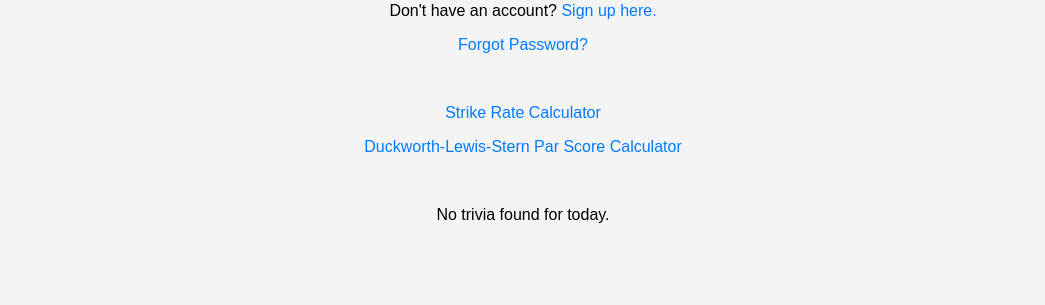
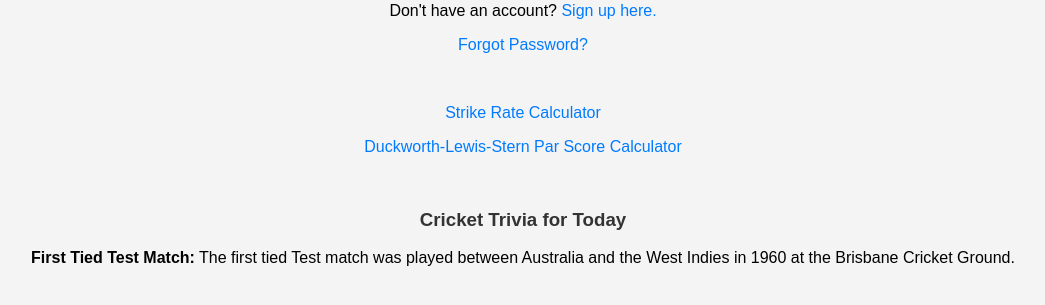
Before and after one commit to siddheshrm/scorecard, a PHP site: page / in a window 1280 px wide. Shown: the part 293-598 px from the top of the page, without its empty margins (117-1162 px from the left). Run offline with PHP 8.4, Linux system fonts and the light colour scheme; data that the repository does not hold is empty.

Commit message:
resolved trivia fetching issue by using __dir__ for local filepath

```diff
--- a/dls/dls_calculator.php
+++ b/dls/dls_calculator.php
@@ -142,7 +142,7 @@
     <p><a href="../index.php">Go to homepage</a></p><br>
 
     <!-- Include Trivia -->
-    <?php include '../trivia.php'; ?>
+    <?php include '../trivia/trivia.php'; ?>
 
 </body>
 
--- a/index.php
+++ b/index.php
@@ -33,7 +33,7 @@ session_start();
     <p><a href="dls/dls_calculator.php">Duckworth-Lewis-Stern Par Score Calculator</a></p><br>
 
     <!-- Include Trivia -->
-    <?php include 'trivia.php'; ?>
+    <?php include './trivia/trivia.php'; ?>
 
     <script>
         document.addEventListener('DOMContentLoaded', function() {
--- a/register.php
+++ b/register.php
@@ -32,7 +32,7 @@
     <p><a href="dls/dls_calculator.php">Duckworth-Lewis-Stern Par Score Calculator</a></p><br>
 
     <!-- Include Trivia -->
-    <?php include 'trivia.php'; ?>
+    <?php include './trivia/trivia.php'; ?>
 
     <!-- Include Register Validation -->
     <?php include 'register_validation.php'; ?>
--- a/strike_rate/strike_rate.php
+++ b/strike_rate/strike_rate.php
@@ -48,7 +48,8 @@
     <p><a href="../index.php">Go to homepage</a></p>
 
     <!-- Include Trivia -->
-    <?php include '../trivia.php'; ?>
+    <?php include '../trivia/trivia.php'; ?>
+
 </body>
 
 </html>
--- /dev/null
+++ b/trivia/data.json
@@ -0,0 +1,157 @@
+[
+  {
+    "id": 1,
+    "title": "First Cricket Match",
+    "description": "The first recorded cricket match took place in 1646 in Kent, England and the first Test match was played between Australia and England in 1877 at the Melbourne Cricket Ground"
+  },
+  {
+    "id": 2,
+    "title": "Oldest Cricket Club",
+    "description": "The Marylebone Cricket Club (MCC), founded in 1787, is the oldest cricket club in the world."
+  },
+  {
+    "id": 3,
+    "title": "Most World Cup Final appearances",
+    "description": "Two Australians are the only players who have appeared in four World Cup finals - in 1996, 1999, 2003 and 2007. One is Glenn McGrath and the other one is Ricky Ponting."
+  },
+  {
+    "id": 4,
+    "title": "Sachin Tendulkar's Records",
+    "description": "Sachin Tendulkar holds the record for the most runs in both Test matches and One-Day Internationals (ODIs)."
+  },
+  {
+    "id": 5,
+    "title": "Don Bradman's Batting Average",
+    "description": "Sir Don Bradman, considered one of the greatest batsmen of all time, had an average of 99.94 in Test cricket."
+  },
+  {
+    "id": 6,
+    "title": "T20 Cricket",
+    "description": "Twenty20 cricket, a shorter format of the game, was introduced in 2003. It has since become very popular."
+  },
+  {
+    "id": 7,
+    "title": "Cricket World Cup",
+    "description": "The Cricket World Cup is held every four years. The first tournament took place in 1975 in England."
+  },
+  {
+    "id": 8,
+    "title": "Highest Individual Score",
+    "description": "Brian Lara holds the record for the highest individual score in a Test innings, with 400 not out against England in 2004."
+  },
+  {
+    "id": 9,
+    "title": "First ODI Hat-Trick",
+    "description": "The first hat-trick in One-Day Internationals was taken by Jalal-ud-Din of Pakistan against Australia in 1982."
+  },
+  {
+    "id": 10,
+    "title": "First T20 International",
+    "description": "The first T20 International match was played between Australia and New Zealand in 2005."
+  },
+  {
+    "id": 11,
+    "title": "Most Sixes in an ODI",
+    "description": "Rohit Sharma of India holds the record for hitting the most sixes in an ODI inning, with 16 sixes against Australia in 2013."
+  },
+  {
+    "id": 12,
+    "title": "First Women's Cricket Match",
+    "description": "The first recorded women's cricket match took place in 1745 in Surrey, England."
+  },
+  {
+    "id": 13,
+    "title": "First Cricket World Cup Win",
+    "description": "The West Indies won the first two Cricket World Cups in 1975 and 1979."
+  },
+  {
+    "id": 14,
+    "title": "Longest Cricket Match",
+    "description": "The longest cricket match was a Test match between England and South Africa in 1939, which lasted 12 days."
+  },
+  {
+    "id": 15,
+    "title": "First Day-Night Test Match",
+    "description": "The first day-night Test match was played between Australia and New Zealand in 2015 at the Adelaide Oval."
+  },
+  {
+    "id": 16,
+    "title": "First Double Century in ODIs",
+    "description": "Sachin Tendulkar was the first player to score a double century in an ODI, scoring 200* against South Africa in 2010."
+  },
+  {
+    "id": 17,
+    "title": "Fastest Century in ODIs",
+    "description": "AB de Villiers holds the record for the fastest century in ODIs, reaching 100 in just 31 balls against the West Indies in 2015."
+  },
+  {
+    "id": 18,
+    "title": "First Tied Test Match",
+    "description": "The first tied Test match was played between Australia and the West Indies in 1960 at the Brisbane Cricket Ground."
+  },
+  {
+    "id": 19,
+    "title": "Most Wickets in Test Cricket",
+    "description": "Muttiah Muralitharan of Sri Lanka holds the record for the most wickets in Test cricket, with 800 wickets."
+  },
+  {
+    "id": 20,
+    "title": "Fastest Ball in Cricket",
+    "description": "Shoaib Akhtar of Pakistan bowled the fastest recorded ball in cricket, clocking at 161.3 km/h (100.23 mph) against England in 2003."
+  },
+  {
+    "id": 21,
+    "title": "First Hat-Trick in Test Cricket",
+    "description": "The first hat-trick in Test cricket was taken by Fred Spofforth of Australia against England in 1879."
+  },
+  {
+    "id": 22,
+    "title": "Most Centuries in Test Cricket",
+    "description": "Sachin Tendulkar holds the record for the most centuries in Test cricket, with 51 centuries."
+  },
+  {
+    "id": 23,
+    "title": "First IPL Match",
+    "description": "The first match of the Indian Premier League (IPL) was played in 2008, with Kolkata Knight Riders defeating Royal Challengers Bangalore."
+  },
+  {
+    "id": 24,
+    "title": "First Pink Ball Test Match",
+    "description": "The first pink ball Test match was played between Australia and New Zealand in 2015 at the Adelaide Oval."
+  },
+  {
+    "id": 25,
+    "title": "Most Runs in a Calendar Year",
+    "description": "Mohammad Yousuf of Pakistan scored the most runs in a calendar year in Test cricket, with 1,788 runs in 2006."
+  },
+  {
+    "id": 26,
+    "title": "First Cricket World Cup for Women",
+    "description": "The first Women's Cricket World Cup was held in 1973, two years before the men's tournament."
+  },
+  {
+    "id": 27,
+    "title": "Youngest Test Cricketer",
+    "description": "Hasan Raza of Pakistan is the youngest cricketer to play in a Test match, debuting at the age of 14 years and 227 days."
+  },
+  {
+    "id": 28,
+    "title": "Most Sixes in International Cricket",
+    "description": "Chris Gayle of the West Indies holds the record for the most sixes in international cricket across all formats."
+  },
+  {
+    "id": 29,
+    "title": "First Cricket Commentary",
+    "description": "The first live cricket commentary was broadcast by the BBC in 1927."
+  },
+  {
+    "id": 30,
+    "title": "First Day-Night ODI",
+    "description": "The first day-night ODI was played between Australia and India in 1979 at the Sydney Cricket Ground."
+  },
+  {
+    "id": 31,
+    "title": "Most Matches as Captain",
+    "description": "Ricky Ponting of Australia has captained his country in the most international matches, across all formats."
+  }
+]
--- /dev/null
+++ b/trivia/trivia.php
@@ -0,0 +1,27 @@
+<?php
+function fetchTrivia($id)
+{
+    // $url = "https://cricket-trivia-api-2fa7961781d4.herokuapp.com/cricket_trivia";
+    // $data = file_get_contents($url);
+
+    // Using __dir__ to ensure correct path to data.json regardless of where this file is included from
+    $data = file_get_contents(__dir__ . "/data.json");
+    $triviaArray = json_decode($data, true);
+
+    foreach ($triviaArray as $trivia) {
+        if ($trivia['id'] == $id) {
+            return $trivia;
+        }
+    }
+    return null;
+}
+
+$today = date("j"); // Day of the month without leading zeros
+$trivia = fetchTrivia($today);
+
+if ($trivia) {
+    echo "<h3>Cricket Trivia for Today</h3>";
+    echo "<p><strong>" . $trivia['title'] . ":</strong> " . $trivia['description'] . "</p>";
+} else {
+    echo "<p>No trivia found for today.</p>";
+}
```
Also changed, not shown: password_recovery/forgot_password_handler.php (deleted, +0 -75 lines), 1 other file.
